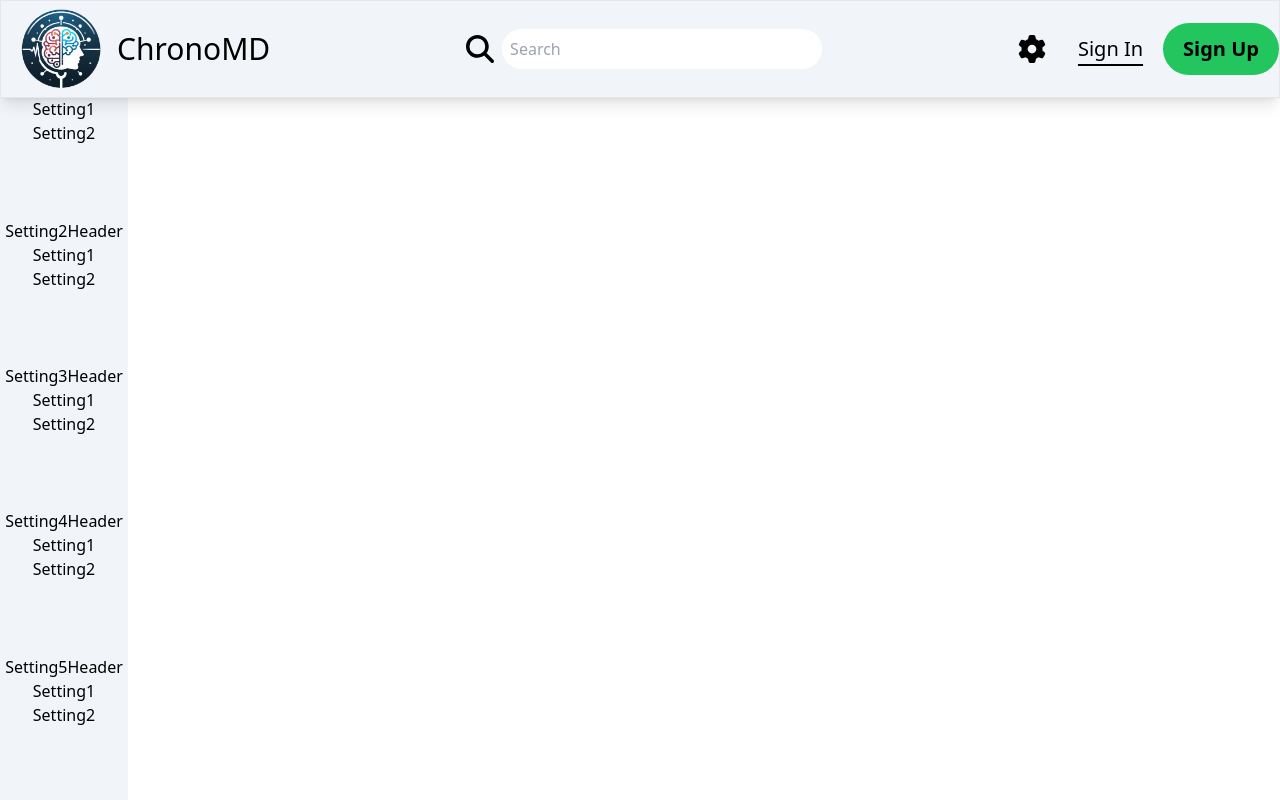
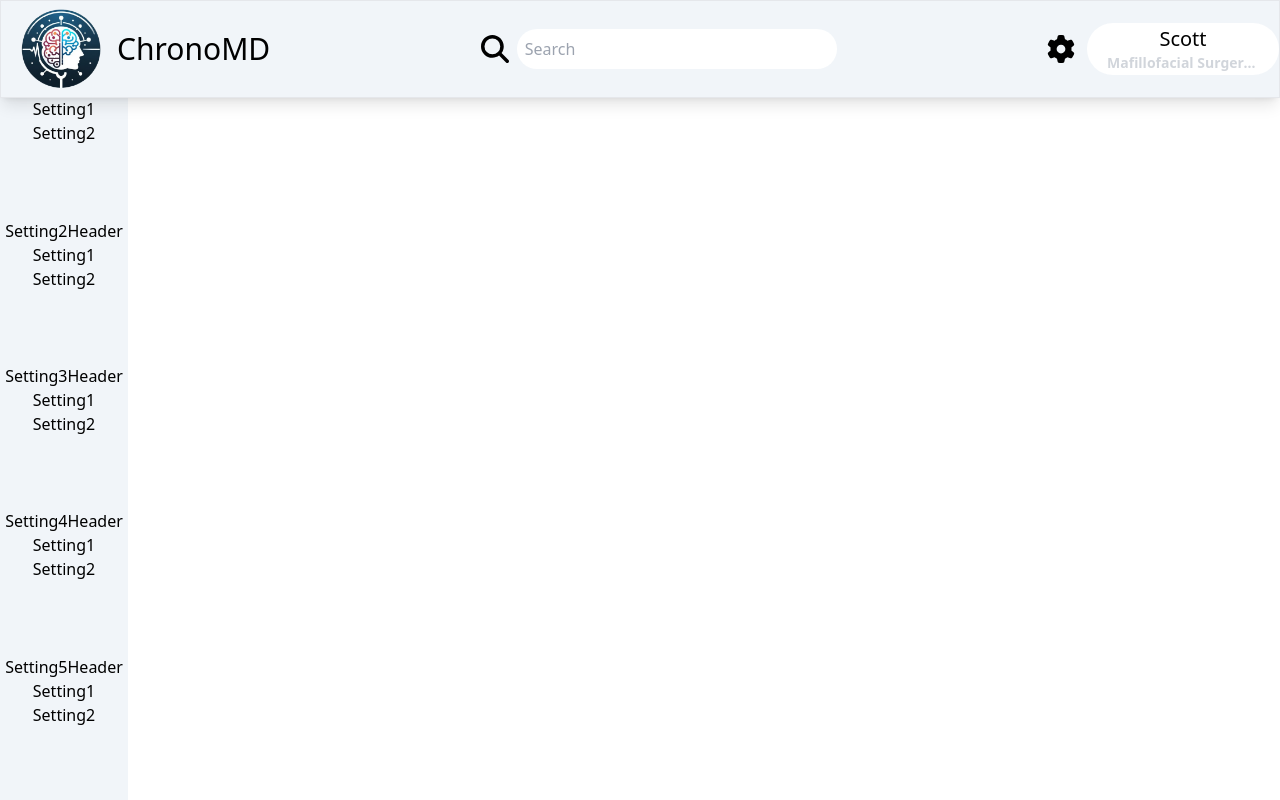
Before and after one commit to scottpickering31/ChronoMD, a React (Create React App) app in the folder frontend/: page /account/dashboard in a window 1280 px wide. Built offline with nearby package versions, Linux system fonts and the light colour scheme.

Commit message:
added Global setLoggedIn/out state, added AccountPage

```diff
--- a/frontend/src/components/navbar/navbaricons/UserDropDown.tsx
+++ b/frontend/src/components/navbar/navbaricons/UserDropDown.tsx
@@ -1,13 +1,16 @@
 import React from "react";
+import { Link } from "react-router-dom";
 
 function UserDropDown() {
   return (
+    <Link to="/account/settings">
       <div className="w-48 bg-white text-xl px-5 py-0.5 rounded-full text-center">
         <h1>Scott</h1>
         <h2 className="text-sm text-gray-300 font-bold whitespace-nowrap overflow-hidden overflow-ellipsis">
           Mafillofacial Surgeroaw adawd aw
         </h2>
       </div>
+    </Link>
   );
 }
 
--- /dev/null
+++ b/frontend/src/pages/AccountPage.tsx
@@ -0,0 +1,11 @@
+import React from "react";
+
+function AccountPage() {
+  return (
+    <div>
+      <h1>Account Page</h1>
+    </div>
+  );
+}
+
+export default AccountPage;
--- a/frontend/src/pages/Dashboard.tsx
+++ b/frontend/src/pages/Dashboard.tsx
@@ -1,8 +1,20 @@
-import React from "react";
+// Dashboard.tsx
+import React, { useEffect } from "react";
 import Navbar from "../containers/Navbar";
 import Sidebar from "../containers/Sidebar";
+import { useDispatch } from "react-redux";
+import { setLoggedIn } from "../state/reducers/LoggedInSlice";
 
 function Dashboard() {
+  const dispatch = useDispatch();
+
+  useEffect(() => {
+    dispatch(setLoggedIn(true));
+    return () => {
+      dispatch(setLoggedIn(false));
+    };
+  }, [dispatch]);
+
   return (
     <div>
       <Navbar />
--- a/frontend/src/state/reducers/LoggedInSlice.ts
+++ b/frontend/src/state/reducers/LoggedInSlice.ts
@@ -1,4 +1,4 @@
-import { createSlice } from "@reduxjs/toolkit";
+import { createSlice, PayloadAction } from "@reduxjs/toolkit";
 
 interface LoggedInState {
   value: boolean;
@@ -15,8 +15,11 @@ const loggedInSlice = createSlice({
     loggedIn: (state) => {
       state.value = !state.value;
     },
+    setLoggedIn: (state, action: PayloadAction<boolean>) => {
+      state.value = action.payload;
+    },
   },
 });
 
-export const { loggedIn } = loggedInSlice.actions;
+export const { loggedIn, setLoggedIn } = loggedInSlice.actions;
 export default loggedInSlice.reducer;
--- a/frontend/src/state/store/store.ts
+++ b/frontend/src/state/store/store.ts
@@ -4,6 +4,7 @@ import loggedInSlice from "../reducers/LoggedInSlice";
 export const store = configureStore({
   reducer: {
     loggedIn: loggedInSlice,
+    setLoggedIn: loggedInSlice,
   },
 });
 
```
Also changed, not shown: frontend/src/index.tsx (+7 -2 lines). Lines whose indentation alone changed are shown as unchanged.
